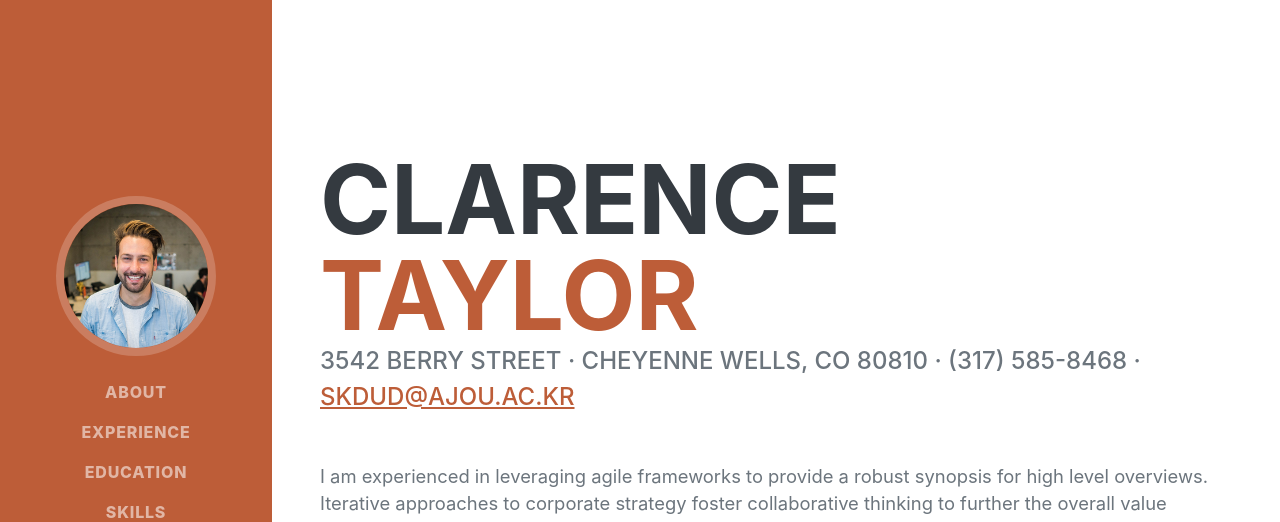
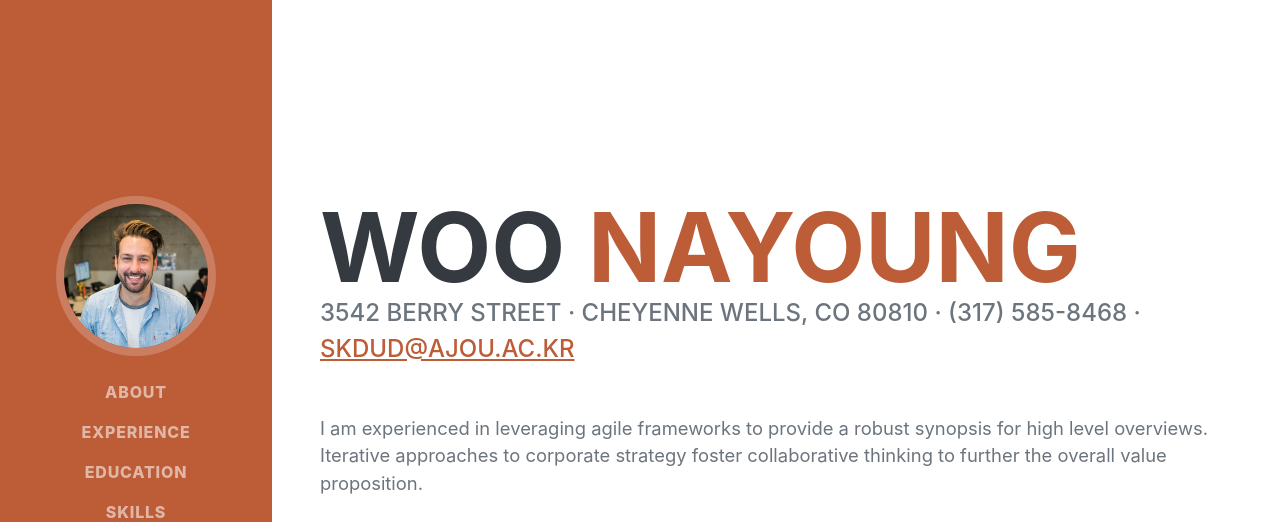
Before and after one commit to UNayoung/nayoung, a plain HTML site: page index.html in a window 1280 px wide. Shown: the top 522 px of the page. Drawn offline with nearby package versions, Linux system fonts and the light colour scheme; a web font is replaced by a local one.

Commit message:
fix. name

```diff
--- a/index.html
+++ b/index.html
@@ -90,8 +90,8 @@
       <section class="resume-section" id="about">
         <div class="resume-section-content">
           <h1 class="mb-0">
-            Clarence
-            <span class="text-primary">Taylor</span>
+            Woo
+            <span class="text-primary">Nayoung</span>
           </h1>
           <div class="subheading mb-5">
             3542 Berry Street · Cheyenne Wells, CO 80810 · (317) 585-8468 ·
```
